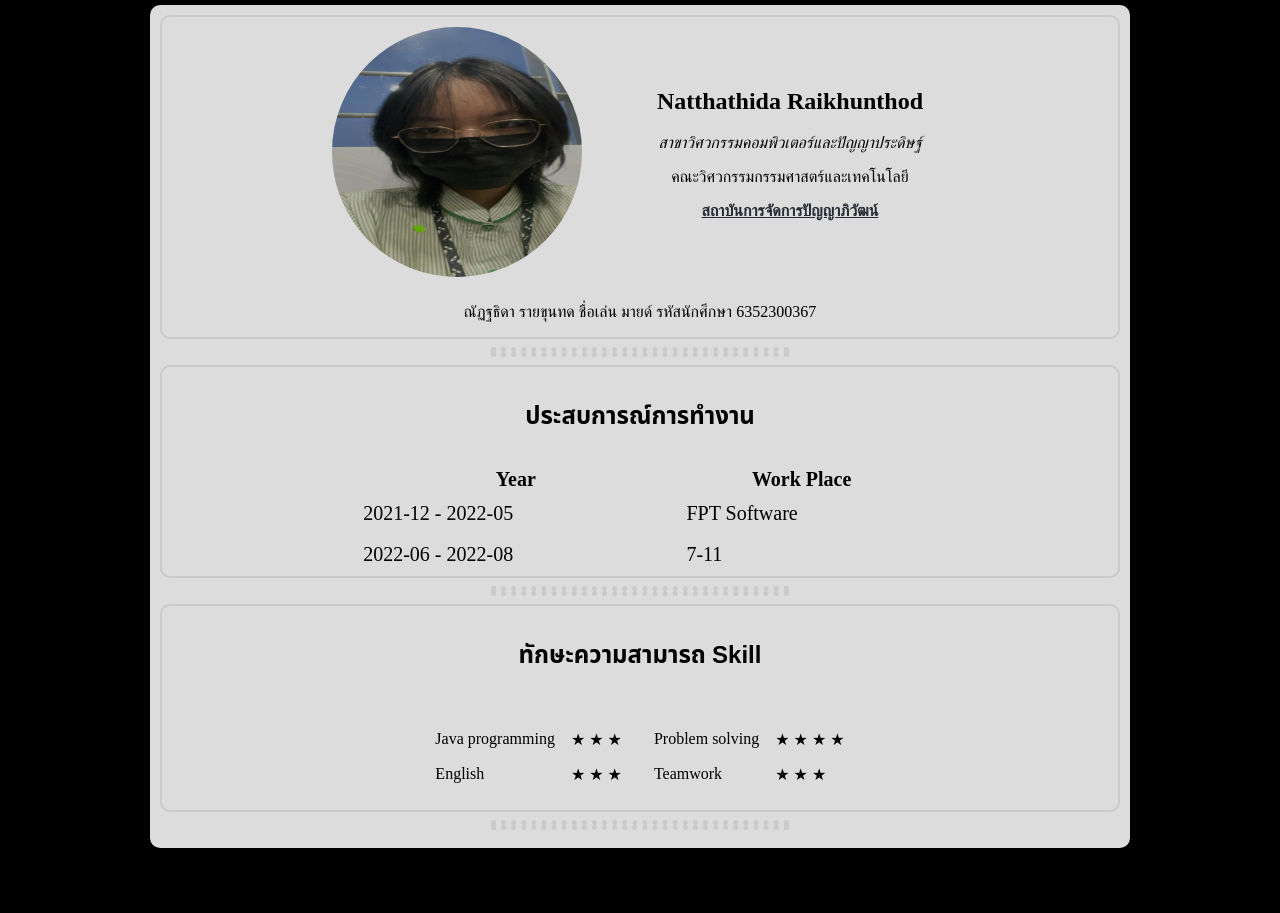
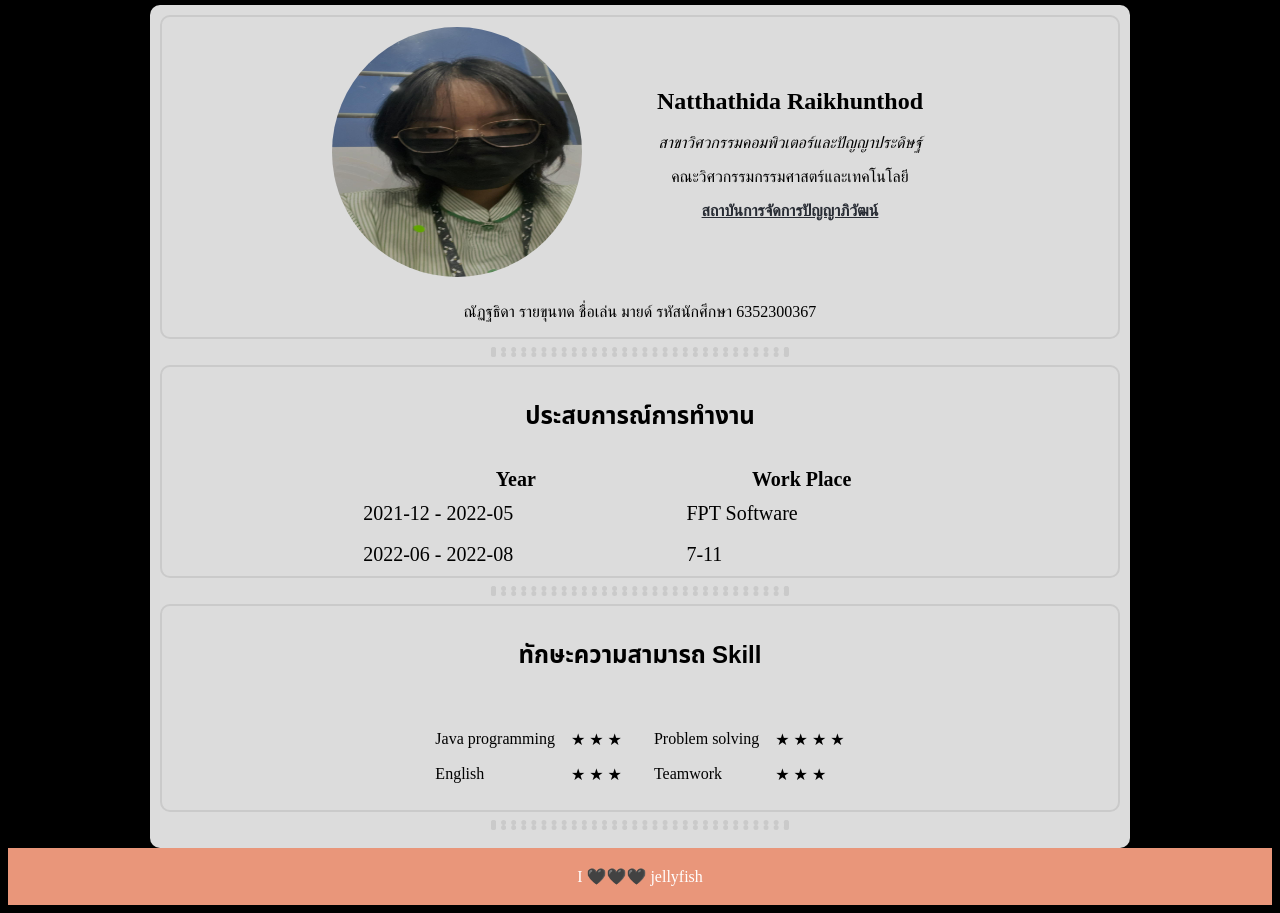
Before and after one commit to mildnatthathida/mild_resume, a plain HTML site: page into.html in a window 1280 px wide. Shown: the part 69-982 px from the top of the page. Before the commit the page ends 925 px from the top, so only its background shows below. Drawn offline with Linux system fonts and the light colour scheme.

Commit message:
add footer

```diff
--- a/css/contact.css
+++ b/css/contact.css
@@ -118,3 +118,9 @@ h3{
     margin: 10px 4px;
     padding: 10px;
 }
+footer {
+  text-align: center;
+  padding: 3px;
+  background-color: DarkSalmon;
+  color: white;
+}
--- a/css/into.css
+++ b/css/into.css
@@ -167,3 +167,9 @@ li {
 .text-center {
   text-align: center !important;
 }
+footer {
+  text-align: center;
+  padding: 3px;
+  background-color: DarkSalmon;
+  color: white;
+}
--- a/into.html
+++ b/into.html
@@ -89,5 +89,8 @@
     <hr style="border-style:dotted;" >
   </section>
  </div>
+ <footer>
+   <p>I 🖤🖤🖤 jellyfish </p>
+ </footer>
 </body>
 </html>
```
Also changed, not shown: contact.html (+3 -0 lines).
